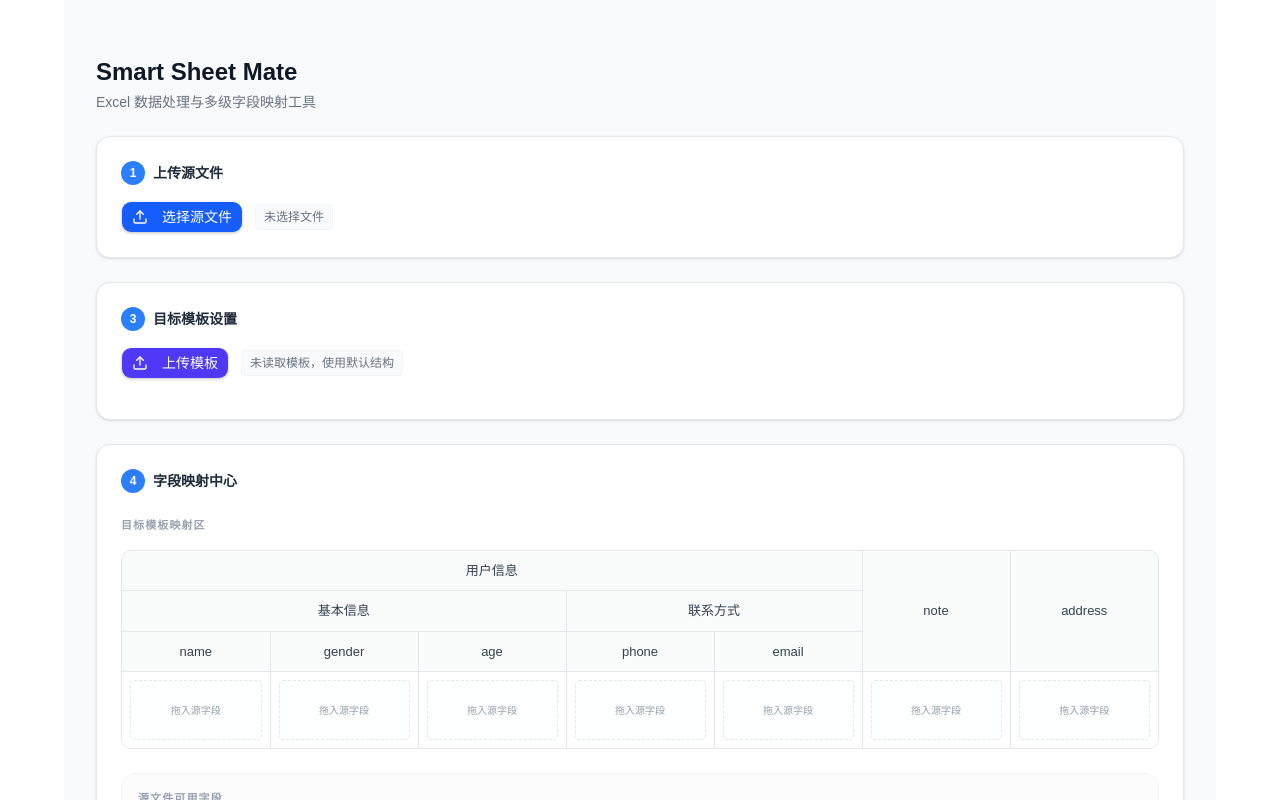
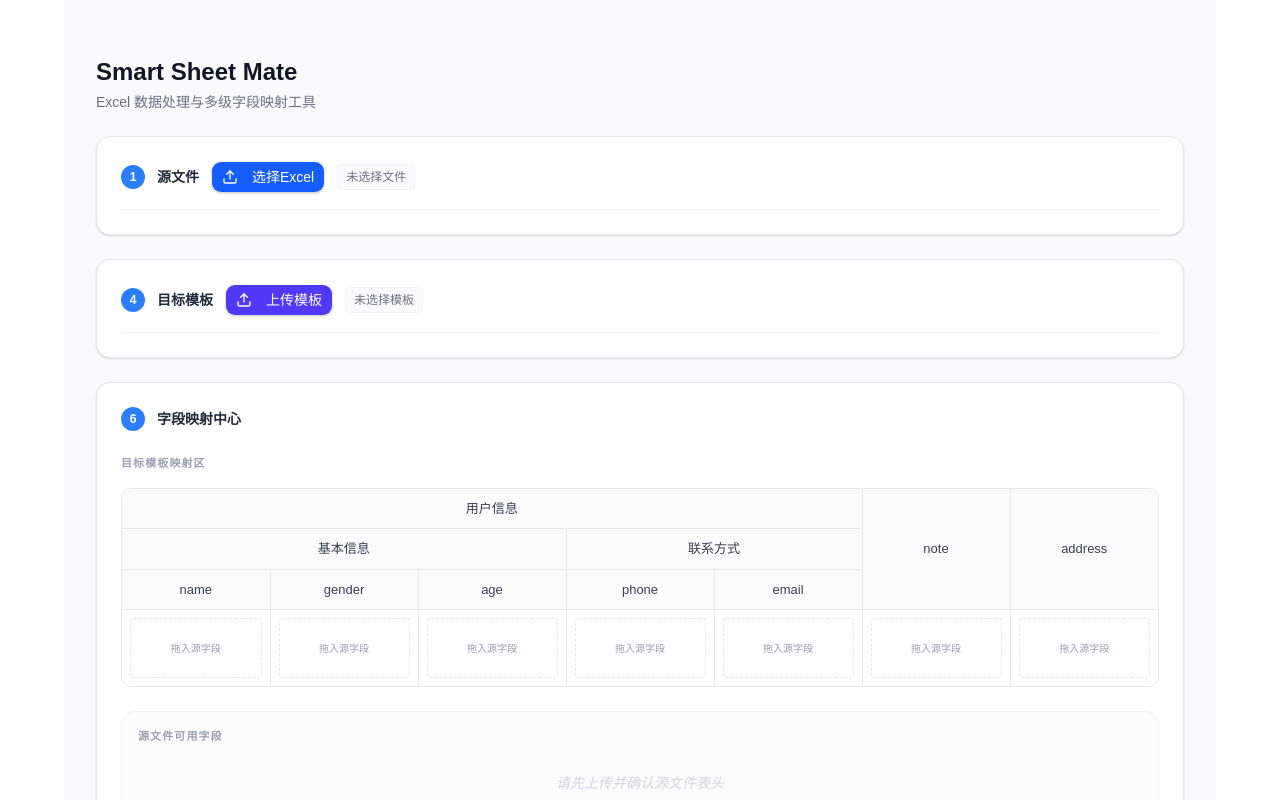
Before and after one commit to vhjihuang/smart--sheet-mate, a React (Vite) app: page / in a window 1280 px wide. Shown: the top 800 px of the page. Built offline with nearby package versions, Linux system fonts and the light colour scheme.

Commit message:
refactor(ui): reorganize layout into unified sections
- Merge source file steps (1,2,3) into single section
- Merge template steps (4,5) into single section
- Add template data preview table
- Update step numbering to 1-3-4-5-6
- Add horizontal scroll for data preview tables

```diff
--- a/src/App.tsx
+++ b/src/App.tsx
@@ -1,5 +1,5 @@
 import { DndContext, DragOverlay, closestCenter, type CollisionDetection } from "@dnd-kit/core";
-import { Download, Upload } from "lucide-react";
+import { Download, Upload, Check } from "lucide-react";
 import { Toaster } from "sonner";
 import { Button } from "@/components/ui/button";
 import {
@@ -41,11 +41,14 @@ function App() {
     handleSheetChange,
     handleUploadTemplate,
     handleDownload,
+    handleLoadFile,
     confirmHeader,
     skipHeader,
     confirmTemplateHeader,
     activeData,
-    isSourceMapped
+    isSourceMapped,
+    isSheetLoaded,
+    isHeaderConfirmed
   } = useExcelMapping();
 
   // Custom collision detection: closestCenter + boundary check
@@ -82,36 +85,36 @@ function App() {
         <p className="text-sm text-gray-500">Excel 数据处理与多级字段映射工具</p>
       </header>
 
-      {/* 步骤1: 上传源文件 */}
+      {/* 盒子1: 源文件 (1、2、3 + 预览) */}
       <section className="bg-white border border-gray-200 rounded-xl p-6 shadow-sm">
-        <div className="flex items-center gap-2 mb-4">
-          <div className="w-6 h-6 rounded-full bg-blue-500 text-white flex items-center justify-center text-xs font-bold">1</div>
-          <h2 className="text-sm font-semibold text-gray-800">上传源文件</h2>
+        {/* 第一行: 步骤1 + 步骤2 */}
+        <div className="flex items-center gap-3 flex-wrap pb-4 border-b border-gray-100">
+          <div className={`w-6 h-6 rounded-full flex items-center justify-center text-xs font-bold shrink-0 ${isSheetLoaded ? "bg-green-500 text-white" : FilePath ? "bg-blue-500 text-white" : "bg-blue-500 text-white"}`}>
+            {isSheetLoaded ? <Check size={14} /> : "1"}
           </div>
-
-        <div className="flex justify-between items-center gap-4">
-          <div className="flex items-center gap-3">
+          <h2 className="text-sm font-semibold text-gray-800">源文件</h2>
           <Button
             onClick={handleImport}
             disabled={loading}
             className="bg-blue-600 hover:bg-blue-700 text-white transition-all shadow-sm"
           >
             <Upload size={14} className="mr-2" />
-              选择源文件
+            选择Excel
           </Button>
-            <span className="text-xs text-gray-500 font-mono bg-gray-50 px-2 py-1 rounded border border-gray-100 truncate max-w-[400px]">
+          <span className="text-xs text-gray-500 font-mono bg-gray-50 px-2 py-1 rounded border border-gray-100 truncate max-w-[200px]">
             {FilePath || "未选择文件"}
           </span>
-          </div>
 
-          {FilePath && sheets.length > 1 && (
+          {FilePath && (
+            <>
+              {sheets.length > 1 && (
                 <div className="flex items-center gap-2">
                   <span className="text-[13px] text-gray-600">子表:</span>
                   <Select
                     value={(currentSheetIndex - 1).toString()}
                     onValueChange={(v) => handleSheetChange(Number(v))}
                   >
-                <SelectTrigger className="w-[180px] h-9">
+                    <SelectTrigger className="w-[140px] h-8">
                       <SelectValue placeholder="选择子表" />
                     </SelectTrigger>
                     <SelectContent>
@@ -122,18 +125,31 @@ function App() {
                   </Select>
                 </div>
               )}
-        </div>
-      </section>
 
-      {/* 步骤2: 选择表头 */}
-      {rows.length > 0 && (
-        <section className="bg-white border border-gray-200 rounded-xl p-6 shadow-sm animate-in fade-in slide-in-from-bottom-4">
-          <div className="flex items-center gap-2 mb-4">
-            <div className="w-6 h-6 rounded-full bg-blue-500 text-white flex items-center justify-center text-xs font-bold">2</div>
-            <h2 className="text-sm font-semibold text-gray-800">确认表头范围</h2>
+              <Button
+                onClick={handleLoadFile}
+                disabled={loading}
+                variant={isSheetLoaded ? "outline" : "default"}
+                className={!isSheetLoaded ? "bg-indigo-600 hover:bg-indigo-700 text-white" : ""}
+                size="sm"
+              >
+                {isSheetLoaded ? "重新加载" : "执行加载"}
+              </Button>
+            </>
+          )}
         </div>
 
-          <div className="flex items-center gap-4 mb-4">
+        {/* 第二区域: 步骤3 + 预览 (条件显示) */}
+        {rows.length > 0 && (
+          <div className="pt-4">
+            <div className="flex justify-between items-center gap-4 mb-4">
+              <div className="flex items-center gap-3">
+                <div className={`w-6 h-6 rounded-full flex items-center justify-center text-xs font-bold shrink-0 ${isHeaderConfirmed ? "bg-green-500 text-white" : "bg-blue-500 text-white"}`}>
+                  {isHeaderConfirmed ? <Check size={14} /> : "3"}
+                </div>
+                <h2 className={`text-sm font-semibold ${isHeaderConfirmed ? "text-green-700" : "text-gray-800"}`}>
+                  确认表头 {isHeaderConfirmed && "(已确认)"}
+                </h2>
                 <div className="flex items-center gap-2">
                   <span className="text-[13px] text-gray-500">起始行:</span>
                   <Select value={headerRowStart.toString()} onValueChange={(v) => setHeaderRowStart(Number(v))}>
@@ -157,7 +173,8 @@ function App() {
                     </SelectContent>
                   </Select>
                 </div>
-            <div className="flex gap-2 ml-auto">
+              </div>
+              <div className="flex gap-2">
                 <Button onClick={confirmHeader} className="bg-green-600 hover:bg-green-700 text-white shadow-sm" size="sm">确认范围</Button>
                 <Button onClick={skipHeader} variant="outline" size="sm">跳过 (首行)</Button>
               </div>
@@ -180,50 +197,79 @@ function App() {
                 </tbody>
               </table>
             </div>
+          </div>
+        )}
       </section>
-      )}
 
-      {/* 步骤3: 上传模板 */}
+      {/* 盒子2: 目标模板 (4 + 预览) */}
       <section className="bg-white border border-gray-200 rounded-xl p-6 shadow-sm">
-        <div className="flex items-center gap-2 mb-4">
-          <div className="w-6 h-6 rounded-full bg-blue-500 text-white flex items-center justify-center text-xs font-bold">3</div>
-          <h2 className="text-sm font-semibold text-gray-800">目标模板设置</h2>
+        {/* 第一行: 步骤4 */}
+        <div className="flex items-center gap-3 flex-wrap pb-4 border-b border-gray-100">
+          <div className={`w-6 h-6 rounded-full flex items-center justify-center text-xs font-bold shrink-0 ${templateRows.length > 0 ? "bg-green-500 text-white" : templatePath ? "bg-blue-500 text-white" : "bg-blue-500 text-white"}`}>
+            {templateRows.length > 0 ? <Check size={14} /> : "4"}
           </div>
-
-        <div className="flex items-center gap-3 mb-4">
+          <h2 className="text-sm font-semibold text-gray-800">目标模板</h2>
           <Button onClick={handleUploadTemplate} disabled={loading} className="bg-indigo-600 hover:bg-indigo-700 text-white shadow-sm">
             <Upload size={14} className="mr-2" />
             上传模板
           </Button>
-          <span className="text-xs text-gray-500 font-mono bg-gray-50 px-2 py-1 rounded border border-gray-100 truncate max-w-[400px]">
-            {templatePath || "未读取模板，使用默认结构"}
+          <span className="text-xs text-gray-500 font-mono bg-gray-50 px-2 py-1 rounded border border-gray-100 truncate max-w-[300px]">
+            {templatePath || "未选择模板"}
           </span>
         </div>
 
+        {/* 第二区域: 步骤5 + 预览 (条件显示) */}
         {templateRows.length > 0 && (
-          <div className="animate-in fade-in slide-in-from-top-2">
-             <div className="flex items-center gap-3 mb-4 p-3 bg-indigo-50/50 rounded-lg border border-indigo-100">
-                <span className="text-[13px] text-indigo-700 font-medium">模板表头确认:</span>
+          <div className="pt-4">
+            <div className="flex justify-between items-center gap-4 mb-4">
+              <div className="flex items-center gap-3">
+                <div className="w-6 h-6 rounded-full bg-blue-500 text-white flex items-center justify-center text-xs font-bold shrink-0">5</div>
+                <h2 className="text-sm font-semibold text-gray-800">确认模板表头</h2>
+                <div className="flex items-center gap-2">
+                  <span className="text-[13px] text-gray-500">起始行:</span>
                   <Select value={templateHeaderRowStart.toString()} onValueChange={(v) => setTemplateHeaderRowStart(Number(v))}>
-                  <SelectTrigger className="w-[100px] h-8 text-xs"><SelectValue /></SelectTrigger>
+                    <SelectTrigger className="w-[100px] h-9"><SelectValue /></SelectTrigger>
                     <SelectContent>
                       {templateRows.slice(0, 10).map((_, i) => <SelectItem key={i} value={i.toString()}>第{i + 1}行</SelectItem>)}
                     </SelectContent>
                   </Select>
-                <span className="text-indigo-300">~</span>
+                </div>
+                <span className="text-gray-300">~</span>
+                <div className="flex items-center gap-2">
+                  <span className="text-[13px] text-gray-500">截止行:</span>
                   <Select value={templateHeaderRowEnd.toString()} onValueChange={(v) => setTemplateHeaderRowEnd(Number(v))}>
-                  <SelectTrigger className="w-[100px] h-8 text-xs"><SelectValue /></SelectTrigger>
+                    <SelectTrigger className="w-[100px] h-9"><SelectValue /></SelectTrigger>
                     <SelectContent>
                       {templateRows.slice(0, 10).map((_, i) => <SelectItem key={i} value={i.toString()}>第{i + 1}行</SelectItem>)}
                     </SelectContent>
                   </Select>
-                <Button onClick={confirmTemplateHeader} size="sm" className="bg-indigo-600 hover:bg-indigo-700 text-white h-8 text-xs px-4">确认</Button>
+                </div>
+              </div>
+              <Button onClick={confirmTemplateHeader} className="bg-indigo-600 hover:bg-indigo-700 text-white shadow-sm" size="sm">确认</Button>
+            </div>
+
+            <div className="text-[11px] text-gray-400 mb-2 uppercase tracking-wide font-semibold">模板预览</div>
+            <div className="overflow-auto max-h-[160px] border border-gray-100 rounded-lg bg-gray-50/30">
+              <table className="w-full border-collapse whitespace-nowrap text-xs">
+                <tbody>
+                  {templateRows.slice(0, 10).map((row, rowIndex) => (
+                    <tr key={rowIndex} className={`hover:bg-indigo-50/30 transition-colors ${rowIndex >= templateHeaderRowStart && rowIndex <= templateHeaderRowEnd ? "bg-indigo-50/80" : ""}`}>
+                      <td className="px-3 py-2 text-gray-400 border-r border-gray-100 w-12 text-center sticky left-0 bg-inherit">
+                        {rowIndex + 1}
+                      </td>
+                      {row.DataList.map((cell, i) => (
+                        <td key={i} className="px-3 py-2 border-b border-gray-100 max-w-[200px] truncate" title={cell}>{cell}</td>
+                      ))}
+                    </tr>
+                  ))}
+                </tbody>
+              </table>
             </div>
           </div>
         )}
       </section>
 
-      {/* 步骤4: 字段映射 */}
+      {/* 步骤6: 字段映射 */}
       <DndContext onDragStart={handleDragStart} onDragEnd={handleDragEnd} collisionDetection={customCollisionDetection}>
         <DragOverlay zIndex={1000}>
           {activeId && activeData && (
@@ -233,12 +279,13 @@ function App() {
           )}
         </DragOverlay>
 
-        <section className="bg-white border border-gray-200 rounded-xl p-6 shadow-sm overflow-hidden flex flex-col gap-6">
-          <div className="flex items-center gap-2">
-            <div className="w-6 h-6 rounded-full bg-blue-500 text-white flex items-center justify-center text-xs font-bold">4</div>
+        <section className="bg-white border border-gray-200 rounded-xl p-6 shadow-sm overflow-hidden">
+          <div className="flex items-center gap-3 mb-6">
+            <div className="w-6 h-6 rounded-full bg-blue-500 text-white flex items-center justify-center text-xs font-bold shrink-0">6</div>
             <h2 className="text-sm font-semibold text-gray-800">字段映射中心</h2>
           </div>
 
+          <div className="flex flex-col gap-6">
             <div className="flex flex-col gap-4">
               <div className="text-[11px] text-gray-400 uppercase tracking-widest font-bold">目标模板映射区</div>
               <div data-mapping-container="true" className="w-full">
@@ -268,6 +315,7 @@ function App() {
                 )}
               </div>
             </div>
+          </div>
         </section>
       </DndContext>
 
```
Lines whose indentation alone changed are shown as unchanged.
